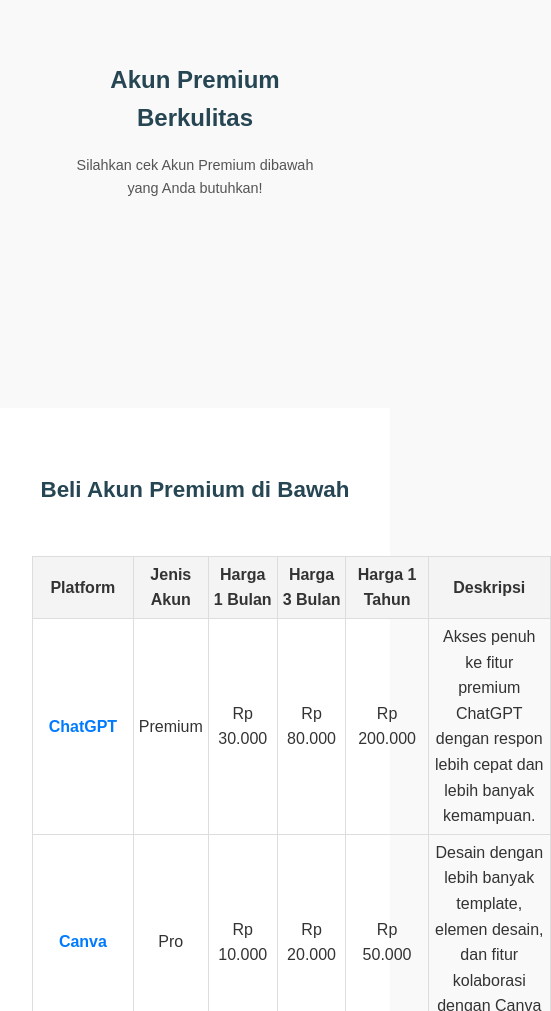
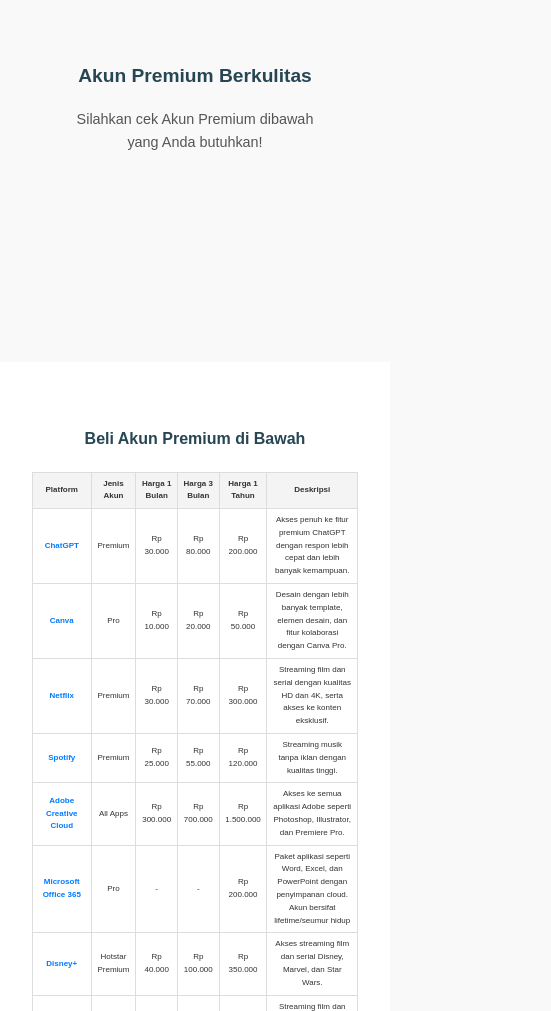
Before and after one commit to hainwar/Hainwar-Shop, a plain HTML site: page screens/AkunPremium.html in a window 390 px wide. Shown: the part 332-1343 px from the top of the page, 551 px wide, since content can reach past the window. Drawn offline with Linux system fonts and the light colour scheme.

Commit message:
Hainwar Shop

```diff
--- a/assets/css/styles.css
+++ b/assets/css/styles.css
@@ -570,7 +570,7 @@ a:hover {
 
 @media (max-width: 768px) {
     .hero-content h1 {
-        font-size: 1.5rem;
+        font-size: 1.2rem;
     }
 
     .akun-item {
@@ -579,11 +579,12 @@ a:hover {
     }
 
     .akun .akun-heading {
-        font-size: 1.4rem;
+        font-size: 1rem;
+        margin: 0 auto;
     }
 
     .table {
-        font-size:0.7rem;
+        font-size:0.5rem;
 
     }
 
--- a/screens/AkunPremium.html
+++ b/screens/AkunPremium.html
@@ -46,7 +46,7 @@
     <section class="akun">
         <div class="container">
             <h2 class="akun-heading">Beli Akun Premium di Bawah</h2>
-            <table border="1">
+            <table border="1" class="table">
                 <thead>
                     <tr>
                         <th>Platform</th>
```
